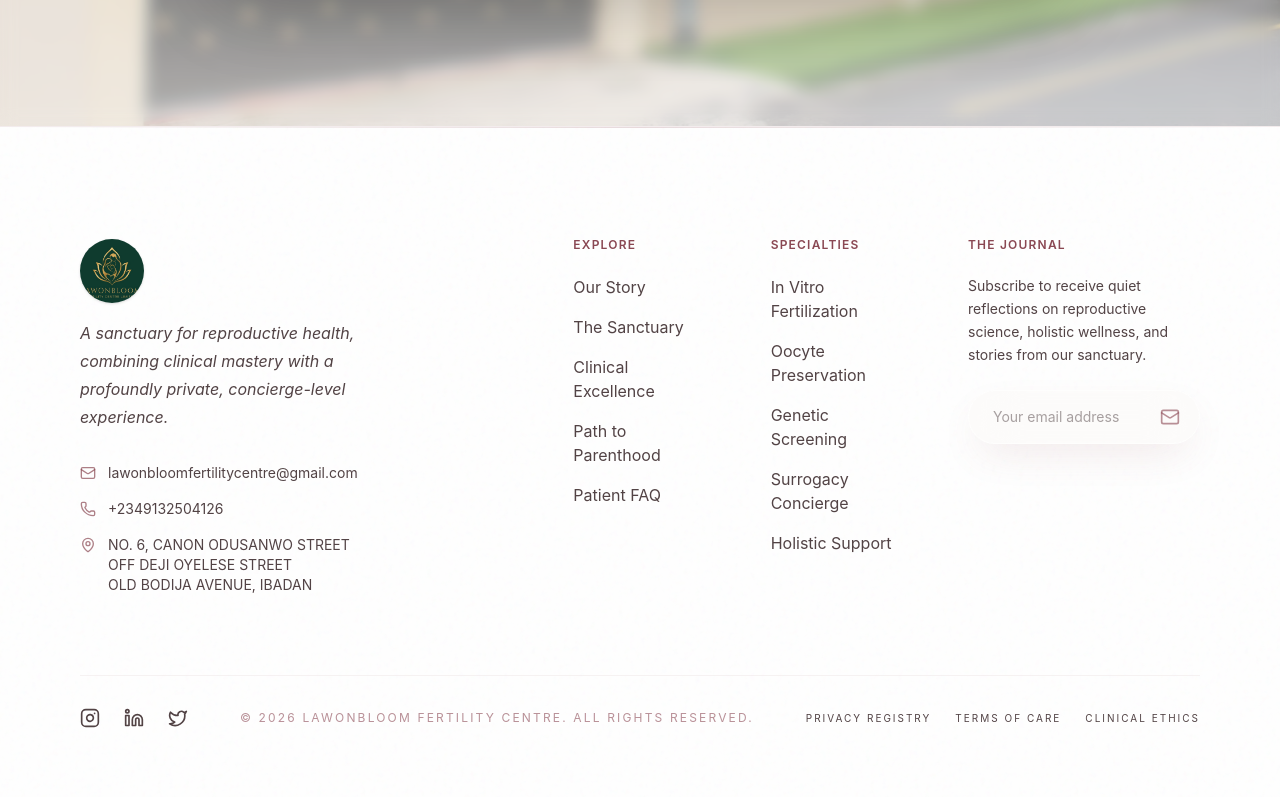
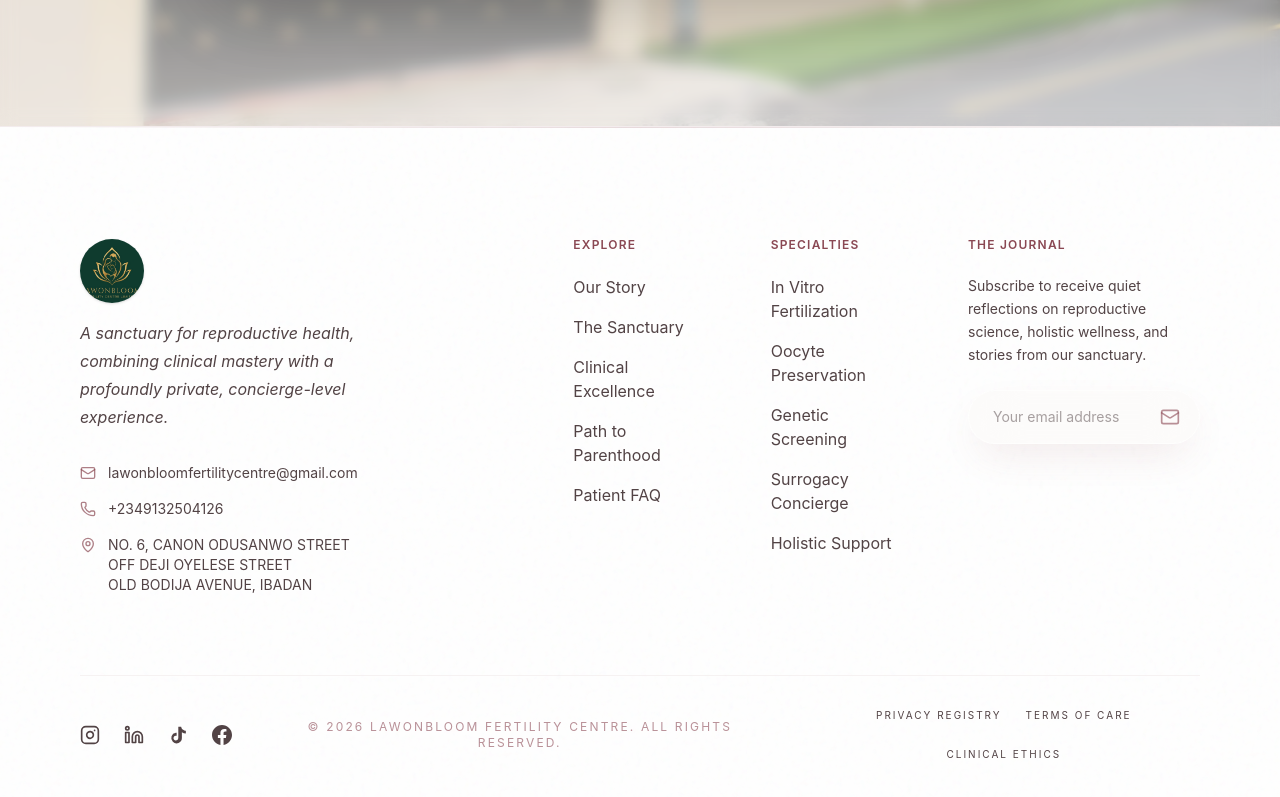
Before and after one commit to AkaJoe01/LawonBloom, a Next.js app: page / in a window 1280 px wide. Shown: the part 5619-6416 px from the top of the page. Built offline with nearby package versions, Linux system fonts and the light colour scheme.

Commit message:
Replace Twitter icon with TikTok and add Facebook link in footer

```diff
--- a/components/layout/Footer.tsx
+++ b/components/layout/Footer.tsx
@@ -83,8 +83,11 @@ export default function Footer() {
                     <a href="https://www.linkedin.com/company/lawonbloom-fertility-centre-limited/" target="_blank" rel="noopener noreferrer" className="text-on-surface-variant hover:text-primary transition-colors" aria-label="LinkedIn">
                         <svg className="w-5 h-5" fill="none" stroke="currentColor" strokeWidth="2" strokeLinecap="round" strokeLinejoin="round" viewBox="0 0 24 24"><path d="M16 8a6 6 0 0 1 6 6v7h-4v-7a2 2 0 0 0-2-2 2 2 0 0 0-2 2v7h-4v-7a6 6 0 0 1 6-6z"/><rect width="4" height="12" x="2" y="9"/><circle cx="4" cy="4" r="2"/></svg>
                     </a>
-                    <a href="#" className="text-on-surface-variant hover:text-primary transition-colors" aria-label="Twitter">
-                        <svg className="w-5 h-5" fill="none" stroke="currentColor" strokeWidth="2" strokeLinecap="round" strokeLinejoin="round" viewBox="0 0 24 24"><path d="M22 4s-.7 2.1-2 3.4c1.6 10-9.4 17.3-18 11.6 2.2.1 4.4-.6 6-2C3 15.5.5 9.6 3 5c2.2 2.6 5.6 4.1 9 4-.9-4.2 4-6.6 7-3.8 1.1 0 3-1.2 3-1.2z"/></svg>
+                    <a href="https://www.tiktok.com/@lawonbloomfertilitycentr" target="_blank" rel="noopener noreferrer" className="text-on-surface-variant hover:text-primary transition-colors" aria-label="TikTok">
+                        <svg className="w-5 h-5" fill="currentColor" viewBox="0 0 24 24"><path d="M19.59 6.69a4.83 4.83 0 0 1-3.77-4.25V2h-3.45v13.67a2.89 2.89 0 0 1-5.2 1.74 2.89 2.89 0 0 1 2.31-4.64c.31 0 .61.05.89.13V9.4a6.84 6.84 0 0 0-1-.05A6.33 6.33 0 0 0 5.8 20.1a6.34 6.34 0 0 0 10.86-4.43v-7a8.16 8.16 0 0 0 4.77 1.52v-3.4a4.85 4.85 0 0 1-1.84-.1z"/></svg>
+                    </a>
+                    <a href="https://web.facebook.com/profile.php?id=61594088969246&__cft__[0]=AZiSEm_Fdr_1SXYymhp1HXVRYvpfpmaSeA_7sY1rb96MI_ZtFRYTKYDa1Soq6wPXl2Git2C8WnIWuwCnKjnqKzJ2CVM0MbatV_ZDZKX1n5YKRYvQnMy2WCC8t4reg3osMsc0sHzpNDTZYy2kxEgZzqiKhsMCIGle8j58WUEF41HI2upf55jZi9s-6-0V5w&__tn__=-]C%2CP-R" target="_blank" rel="noopener noreferrer" className="text-on-surface-variant hover:text-primary transition-colors" aria-label="Facebook">
+                        <svg className="w-5 h-5" fill="currentColor" viewBox="0 0 24 24"><path d="M24 12.073c0-6.627-5.373-12-12-12s-12 5.373-12 12c0 5.99 4.388 10.954 10.125 11.854v-8.385H7.078v-3.47h3.047V9.43c0-3.007 1.792-4.669 4.533-4.669 1.312 0 2.686.235 2.686.235v2.953H15.83c-1.491 0-1.956.925-1.956 1.874v2.25h3.328l-.532 3.47h-2.796v8.385C19.612 23.027 24 18.062 24 12.073z"/></svg>
                     </a>
                 </div>
 
```
